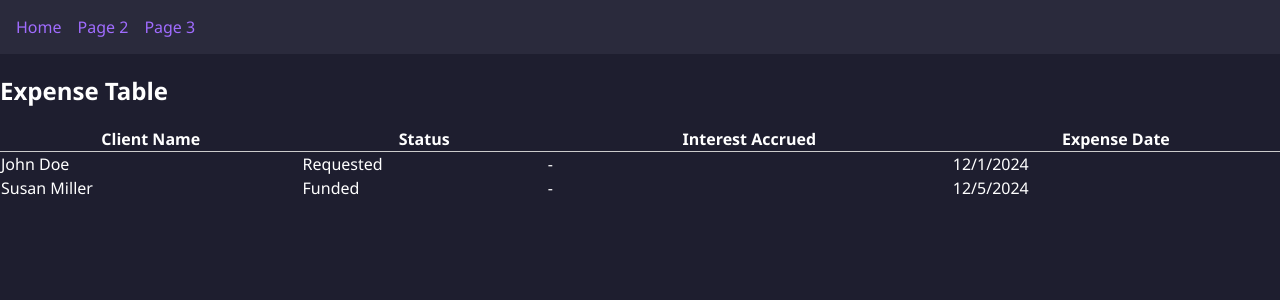
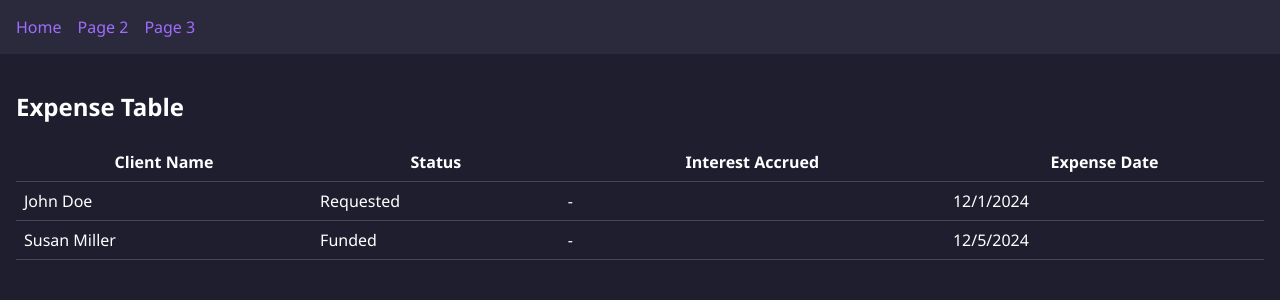
Before and after one commit to edcres/law-expense-lending, a React (Create React App) app in the folder client/: page /page2 in a window 1280 px wide. Shown: the top 300 px of the page. Built offline with nearby package versions, Linux system fonts and the light colour scheme.

Commit message:
Applied the theme to the second page.

```diff
--- a/client/src/pages/Page2.js
+++ b/client/src/pages/Page2.js
@@ -1,55 +1,54 @@
 import React, { useEffect, useState } from 'react';
+import colors from '../styles/theme';
 
 export default function Page2() {
   const [expenses, setExpenses] = useState([]);
 
   useEffect(() => {
-    // Simulated data — replace with real API later
     setExpenses([
       {
         id: 1,
         name: "E-043298",
-        amount: 500,
-        matter_display_name: "John vs Smith",
-        funded_by_loc: false,
+        client_name: "John Doe",
+        status: "Requested",
         created_at: "2024-12-01T12:00:00Z",
-        status: "Requested",
-        client_name: "John Doe",
-        interest_accrued: null // will be calculated in the future
+        interest_accrued: null
       },
       {
         id: 2,
         name: "E-043299",
-        amount: 1000,
-        matter_display_name: "Miller vs Co.",
-        funded_by_loc: true,
+        client_name: "Susan Miller",
+        status: "Funded",
         created_at: "2024-12-05T09:00:00Z",
-        status: "Funded",
-        client_name: "Susan Miller",
         interest_accrued: null
       }
     ]);
   }, []);
 
   return (
-    <div>
+    <div style={{
+      backgroundColor: colors.background,
+      color: colors.textPrimary,
+      minHeight: '100vh',
+      padding: '1rem'
+    }}>
       <h2>Expense Table</h2>
-      <table style={{ width: '100%', borderCollapse: 'collapse' }}>
+      <table style={{ width: '100%', borderCollapse: 'collapse', marginTop: '1rem' }}>
         <thead>
           <tr>
-            <th style={{ borderBottom: '1px solid #ccc' }}>Client Name</th>
-            <th style={{ borderBottom: '1px solid #ccc' }}>Status</th>
-            <th style={{ borderBottom: '1px solid #ccc' }}>Interest Accrued</th>
-            <th style={{ borderBottom: '1px solid #ccc' }}>Expense Date</th>
+            <th style={{ borderBottom: `1px solid ${colors.border}`, padding: '0.5rem' }}>Client Name</th>
+            <th style={{ borderBottom: `1px solid ${colors.border}`, padding: '0.5rem' }}>Status</th>
+            <th style={{ borderBottom: `1px solid ${colors.border}`, padding: '0.5rem' }}>Interest Accrued</th>
+            <th style={{ borderBottom: `1px solid ${colors.border}`, padding: '0.5rem' }}>Expense Date</th>
           </tr>
         </thead>
         <tbody>
           {expenses.map((expense) => (
             <tr key={expense.id}>
-              <td>{expense.client_name}</td>
-              <td>{expense.status}</td>
-              <td>{expense.interest_accrued ?? "-"}</td>
-              <td>{new Date(expense.created_at).toLocaleDateString()}</td>
+              <td style={{ padding: '0.5rem', borderBottom: `1px solid ${colors.border}` }}>{expense.client_name}</td>
+              <td style={{ padding: '0.5rem', borderBottom: `1px solid ${colors.border}` }}>{expense.status}</td>
+              <td style={{ padding: '0.5rem', borderBottom: `1px solid ${colors.border}` }}>{expense.interest_accrued ?? '-'}</td>
+              <td style={{ padding: '0.5rem', borderBottom: `1px solid ${colors.border}` }}>{new Date(expense.created_at).toLocaleDateString()}</td>
             </tr>
           ))}
         </tbody>
```
